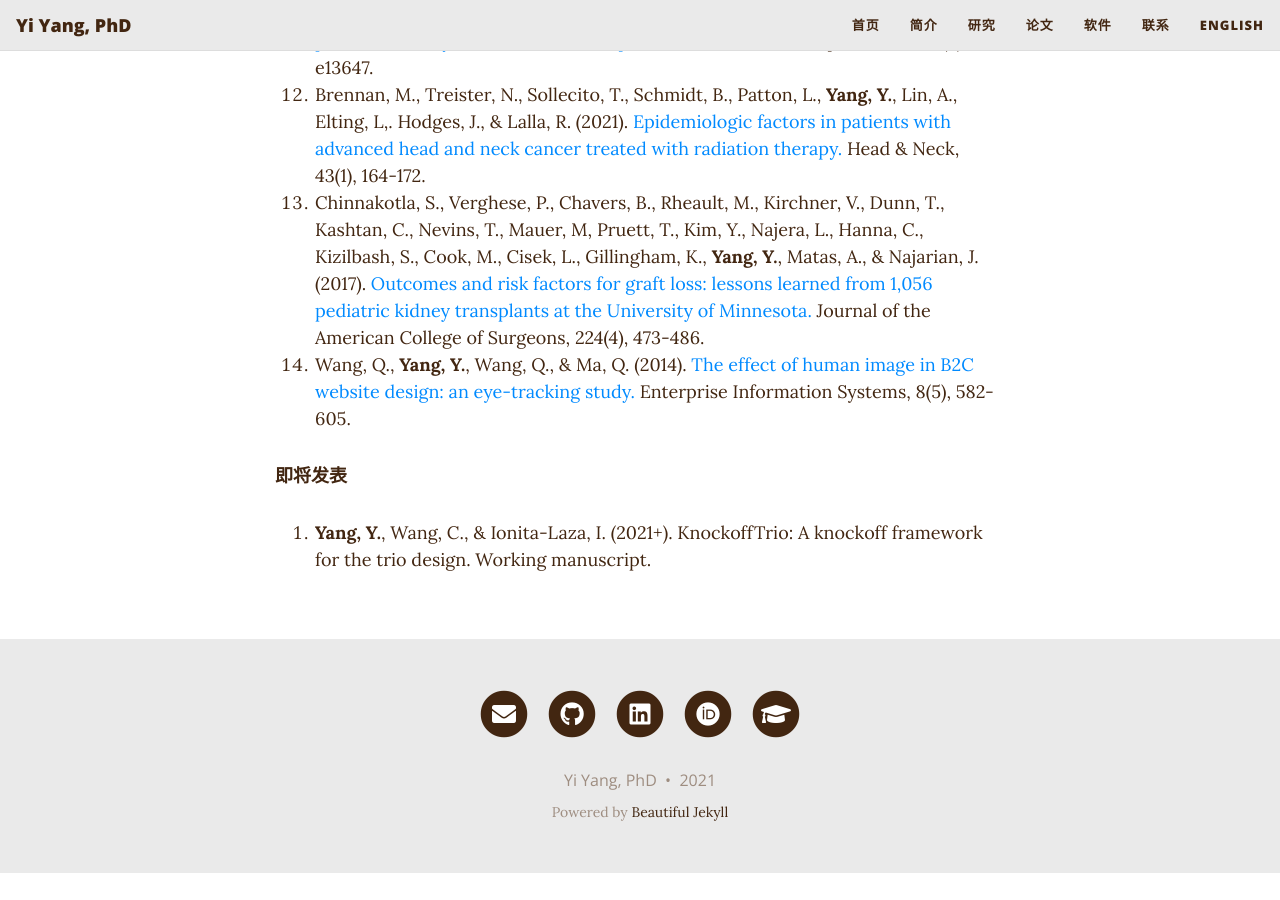
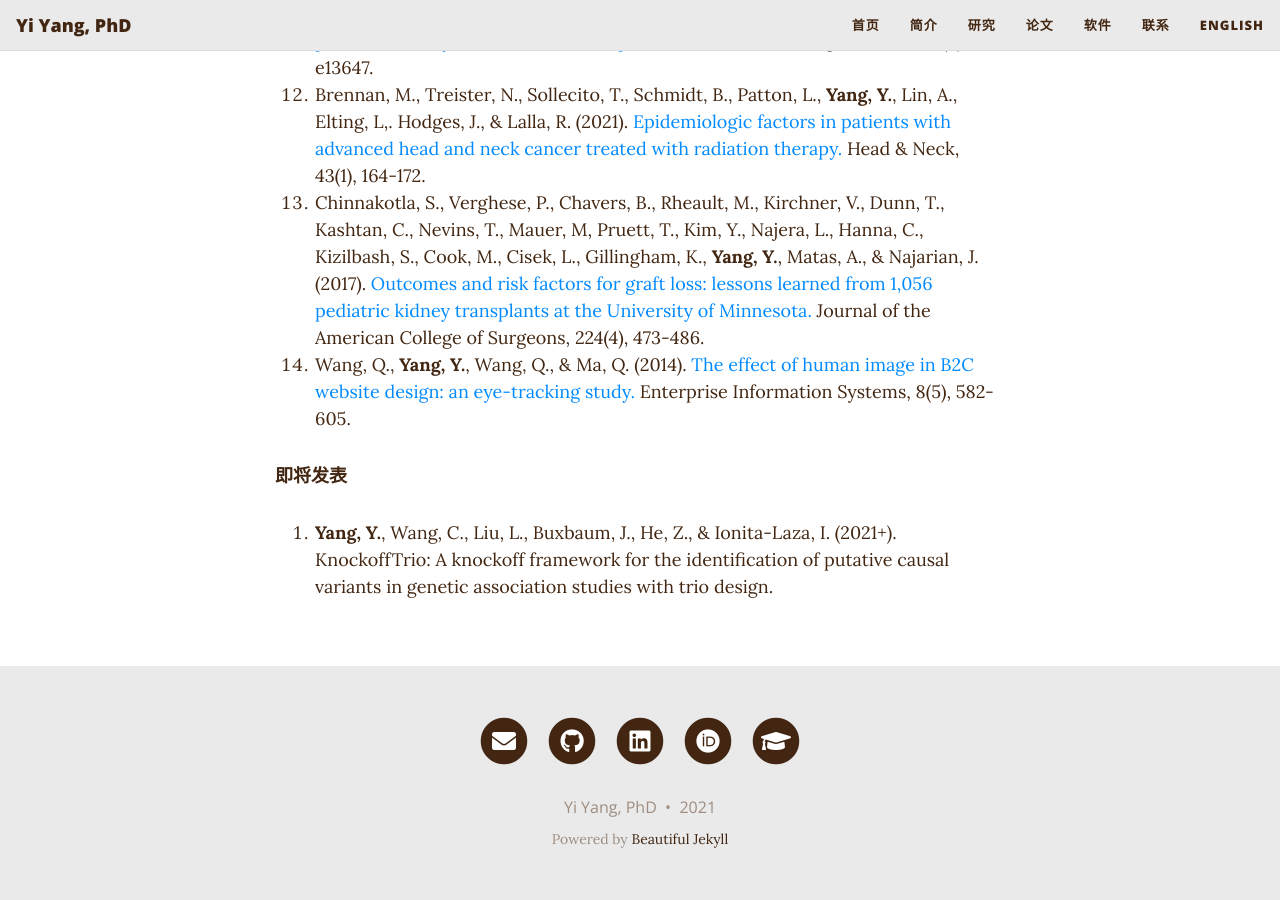
Before and after one commit to yiyangphd/cn, a Jekyll site: the page built from publications.md, in a window 1280 px wide and 900 px high, scrolled down 1272 px. Built offline with Jekyll 4.4.1, drawn with Linux system fonts in a browser that asks for light colours; nearby versions of some CDN libraries; before the commit the page ends 2145 px from its top, so only the background shows below that.

Commit message:
Update publications.md

```diff
--- a/publications.md
+++ b/publications.md
@@ -20,4 +20,4 @@ title: 论文
 
 **即将发表**
 
-15. **Yang, Y.**, Wang, C., & Ionita-Laza, I. (2021+). KnockoffTrio: A knockoff framework for the trio design. Working manuscript.
+15. **Yang, Y.**, Wang, C., Liu, L., Buxbaum, J., He, Z., & Ionita-Laza, I. (2021+). KnockoffTrio: A knockoff framework for the identification of putative causal variants in genetic association studies with trio design.
```
